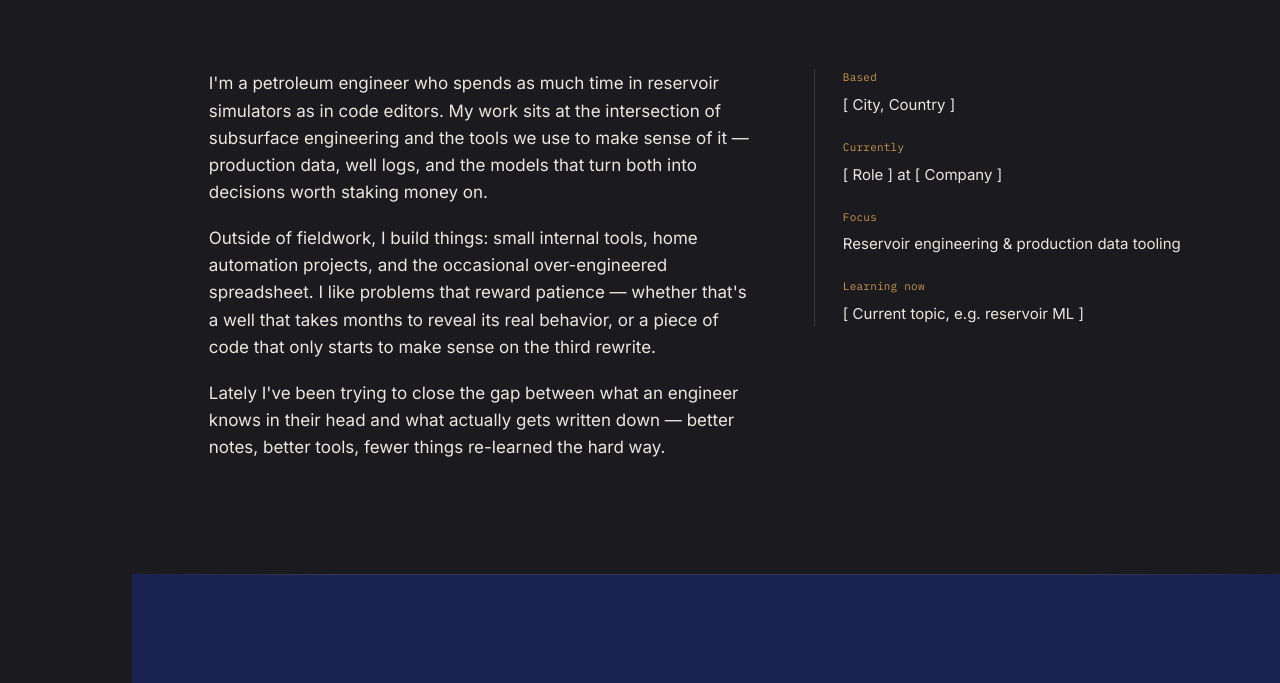
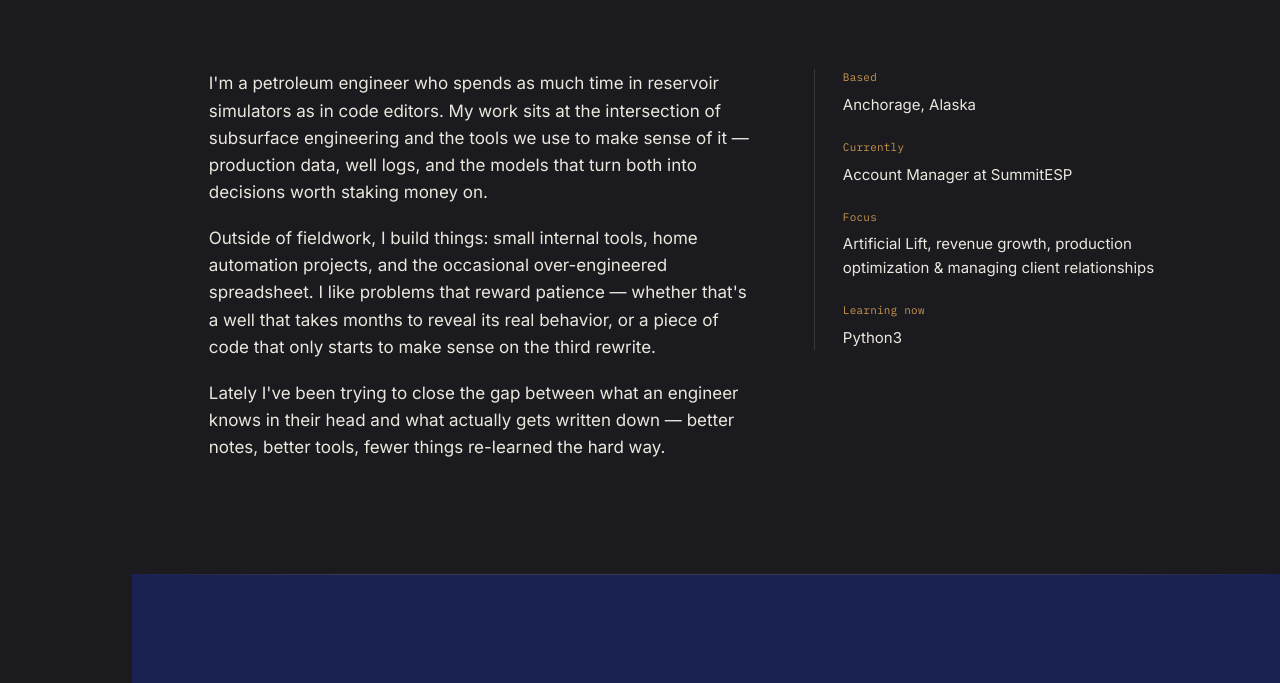
Before and after one commit to vlsulliv/web-profile, a plain HTML site: page index.html in a window 1280 px wide. Shown: the part 1164-1847 px from the top of the page. Drawn offline with Linux system fonts and the light colour scheme.

Commit message:
index file update/about section

```diff
--- a/index.html
+++ b/index.html
@@ -74,10 +74,10 @@
         <p>Lately I've been trying to close the gap between what an engineer knows in their head and what actually gets written down — better notes, better tools, fewer things re-learned the hard way.</p>
       </div>
       <dl class="facts">
-        <div><dt>Based</dt><dd>[ City, Country ]</dd></div>
-        <div><dt>Currently</dt><dd>[ Role ] at [ Company ]</dd></div>
-        <div><dt>Focus</dt><dd>Reservoir engineering &amp; production data tooling</dd></div>
-        <div><dt>Learning now</dt><dd>[ Current topic, e.g. reservoir ML ]</dd></div>
+        <div><dt>Based</dt><dd>Anchorage, Alaska</dd></div>
+        <div><dt>Currently</dt><dd>Account Manager at SummitESP</dd></div>
+        <div><dt>Focus</dt><dd>Artificial Lift, revenue growth, production optimization &amp; managing client relationships</dd></div>
+        <div><dt>Learning now</dt><dd>Python3</dd></div>
       </dl>
     </div>
   </section>
@@ -221,7 +221,7 @@
       <span class="kicker">06 — Contact</span>
       <p class="contact-lead">Open to conversations about reservoir engineering, field data tooling, or anything worth building. Reach out directly.</p>
       <div class="contact-links">
-        <a href="mailto:vlsullivanhou@gmail.com">vlsullivanhou@gmail.com</a>
+        <a href="mailto:vlsullivanhou@gmail.com">vlsullivanhou@gmail.com ↗</a>
         <a href="https://www.linkedin.com/in/vlsullivan" target="_blank" rel="noopener noreferrer">LinkedIn ↗</a>
         <a href="https://www.github.com/vlsulliv" target="_blank" rel="noopener noreferrer">GitHub ↗</a>
       </div>
```
